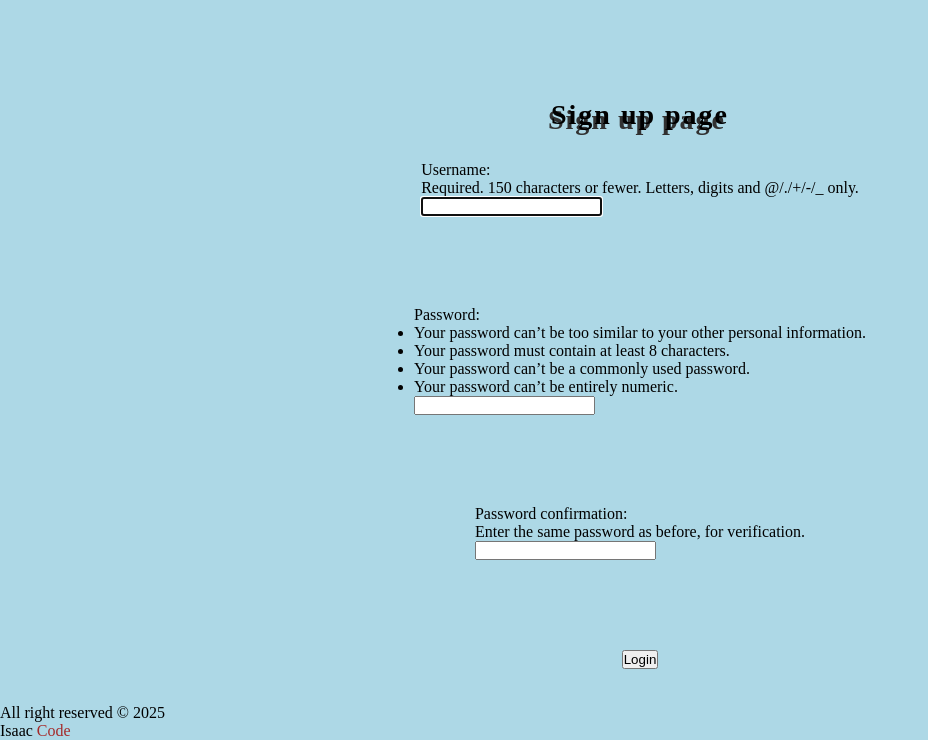
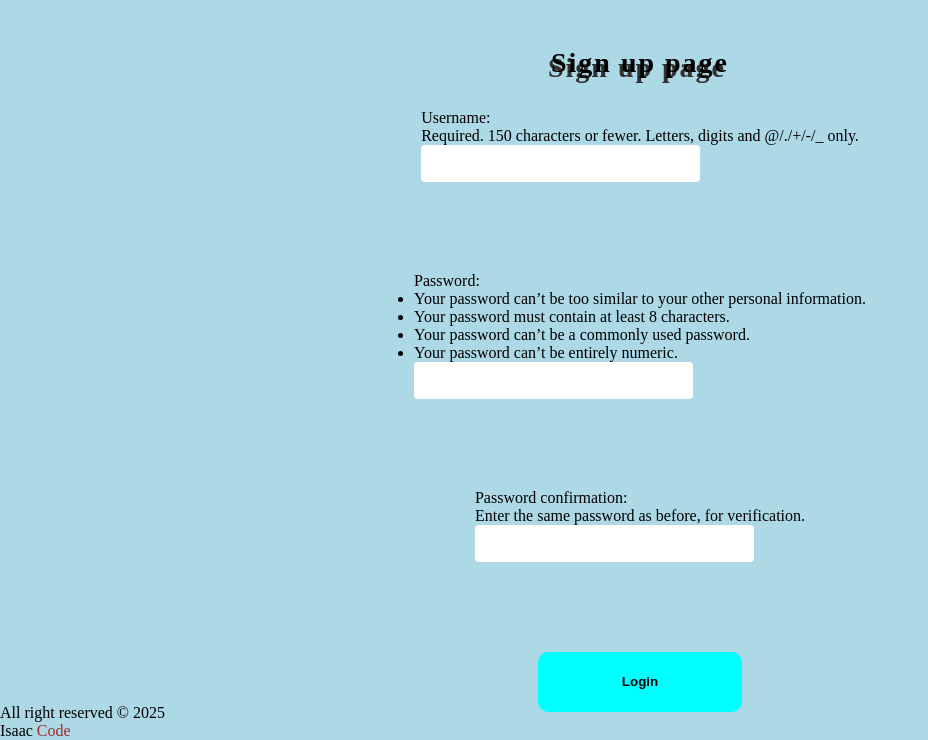
Before and after one commit to Isaacfriday32/django-project, a Django app: page /user/signup/ in a window 1280 px wide. Shown: the part 73-813 px from the top of the page, without its empty margins (0-928 px from the left). Run offline with Django 5.2, Linux system fonts and the light colour scheme.

Commit message:
styled signup page

```diff
--- a/portfolio/settings.py
+++ b/portfolio/settings.py
@@ -24,7 +24,7 @@
 SECRET_KEY = 'django-insecure-fw-l@8z(d_(*-dh65%pdzl&mvnd(b@_ojsb)_dg2r*p+4_k*87'
 
 # SECURITY WARNING: don't run with debug turned on in production!
-DEBUG = False
+DEBUG = True
 
 ALLOWED_HOSTS = ["127.0.0.1", ".vercel.app", ".now.sh"]
 
--- a/static/css/style.css
+++ b/static/css/style.css
@@ -232,3 +232,21 @@
     align-items: center;
     flex-direction: column;
 }
+.signUp_form > div > input{
+    padding: 7px;
+    font-size: 20px;
+    border-radius: 4px;
+    border: cornsilk;
+    outline: cornsilk;
+}
+
+.signUp_btn{
+    font-weight: bold;
+    padding: 5px;
+    border-radius: 10px;
+    margin-bottom: 10px;
+    width: 45%;
+    height: 60px;
+    border: cornsilk;
+    background-color: cyan;
+}
```
